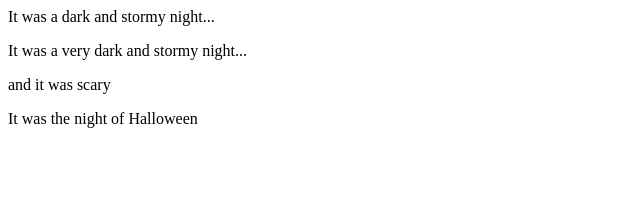
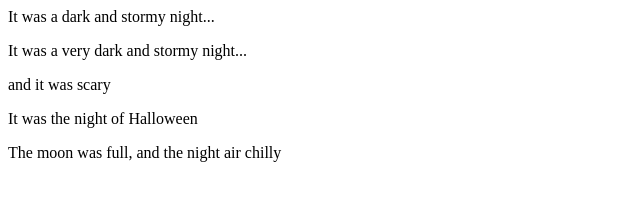
Before and after one commit to kwx92/fireside-story, a plain HTML site: page index.html in a window 1280 px wide. Shown: the whole page, without its empty margins (0-640 px from the left). Drawn offline with Linux system fonts and the light colour scheme.

Commit message:
fifth line

```diff
--- a/index.html
+++ b/index.html
@@ -4,5 +4,6 @@
       <p>It was a very dark and stormy night...</p>
       <p>and it was scary</p>
       <p>It was the night of Halloween</p>
+      <p>The moon was full, and the night air chilly</p>
     </body>
   </html>
```
